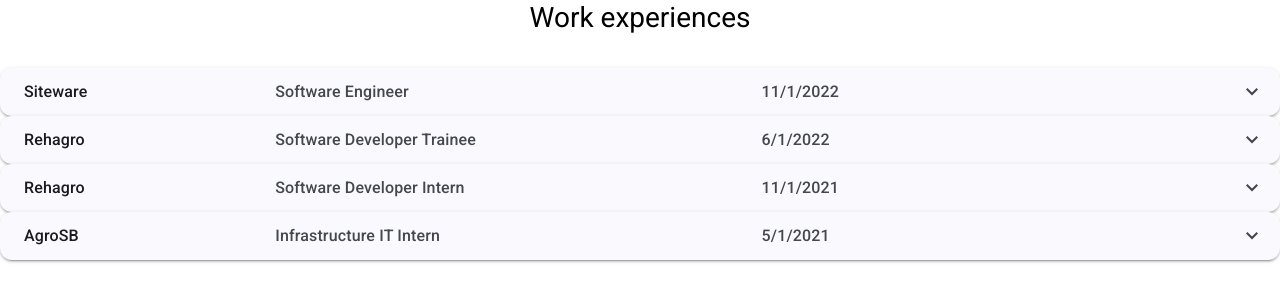
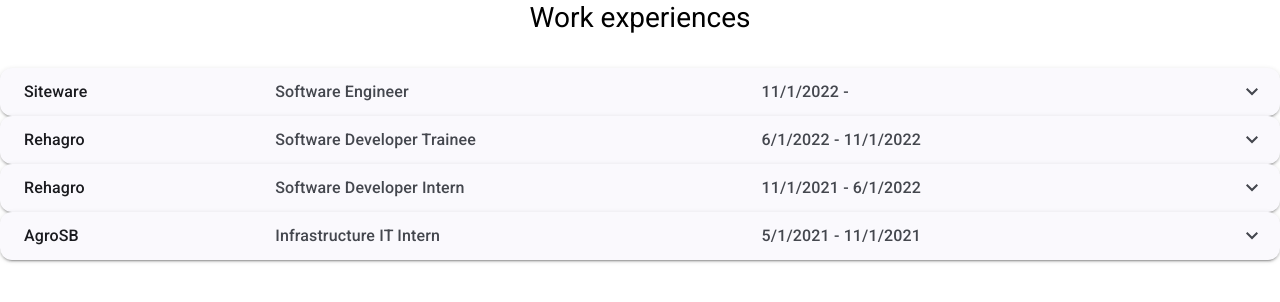
Before and after one commit to Raffael-Eloi/portifolio, an Angular app: page /work-expeciences in a window 1280 px wide. Shown: the top 302 px of the page. Built offline with nearby package versions, Linux system fonts and the light colour scheme.

Commit message:
have finish date (GREEN)

```diff
--- a/src/app/work-experiences/work-experiences.component.html
+++ b/src/app/work-experiences/work-experiences.component.html
@@ -11,6 +11,8 @@
             </mat-panel-description>
             <mat-panel-description>
                 {{ workExperience.startDate.toLocaleDateString() }}
+                -
+                {{ workExperience.finishDate?.toLocaleDateString()}}
             </mat-panel-description>
         </mat-expansion-panel-header>
         <ul>
```
